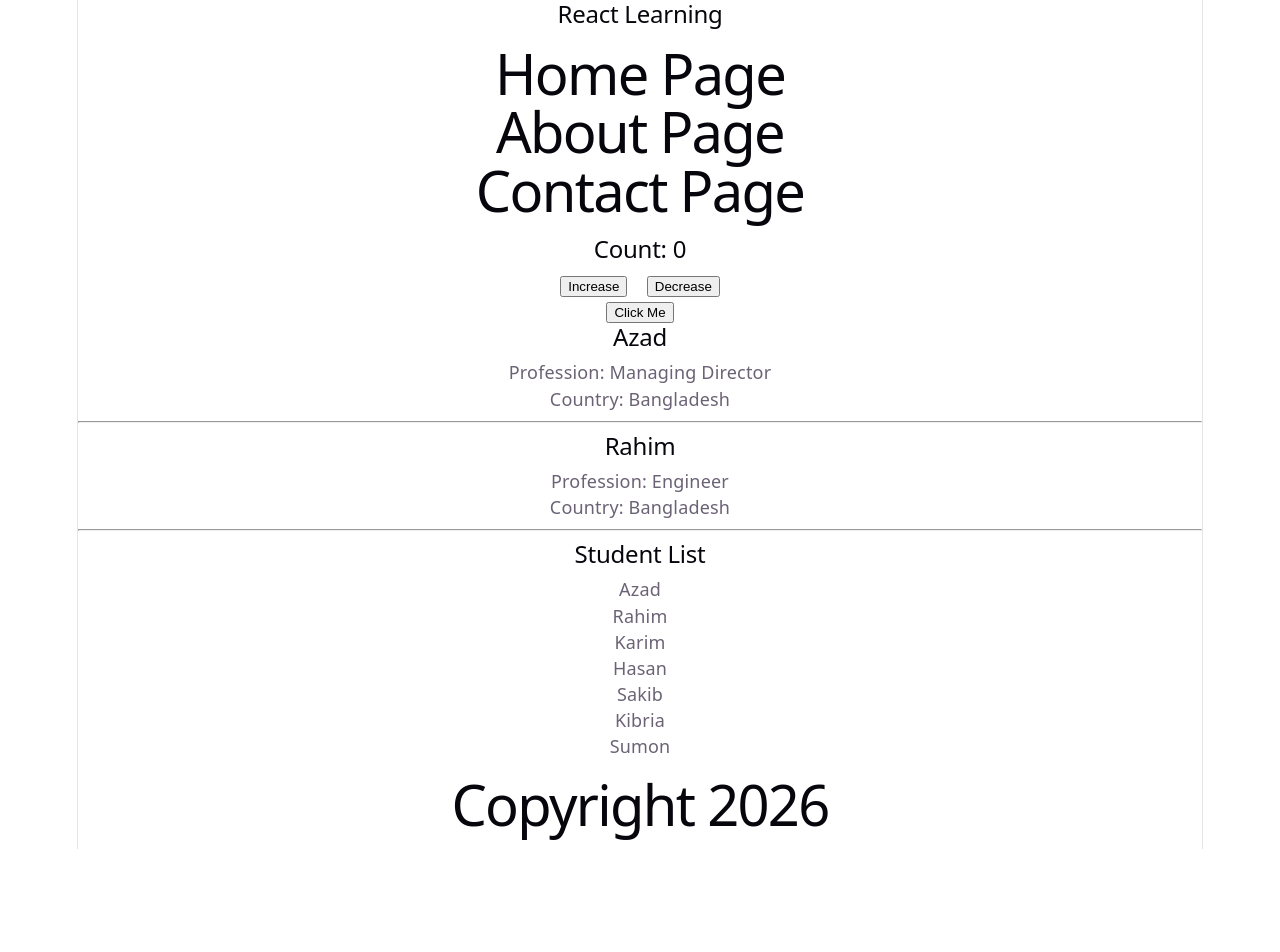
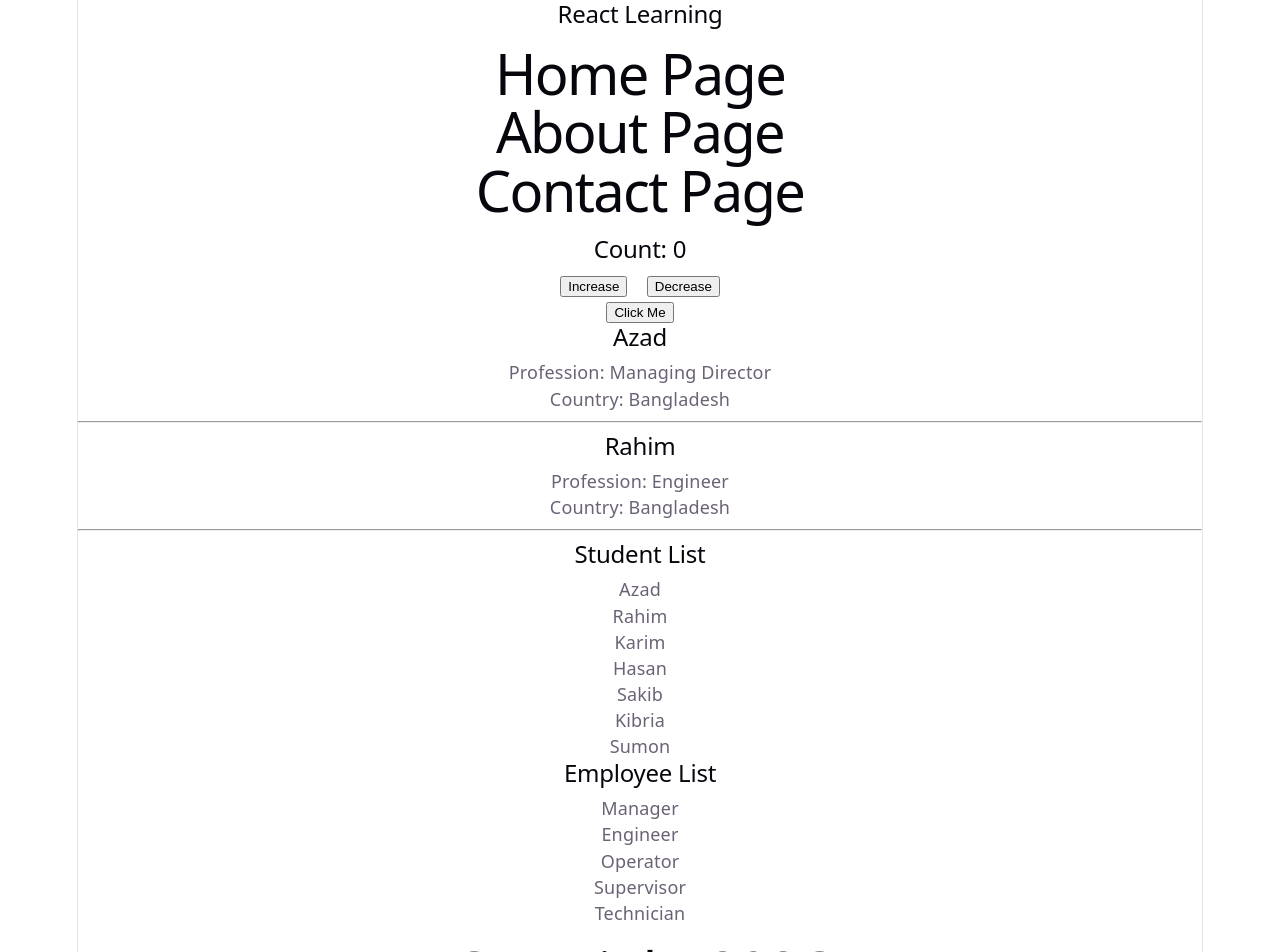
Before and after one commit to Md-Abul-Kalam-Azad-318/react-learning, a React (Vite) app: page / in a window 1280 px wide. Shown: the top 952 px of the page. Before the commit the page ends 849 px from the top, so only its background shows below. Built offline with nearby package versions, Linux system fonts and the light colour scheme.

Commit message:
Topic 8 (Employee List: Rendering lists using map()

```diff
--- a/src/App.jsx
+++ b/src/App.jsx
@@ -9,6 +9,7 @@ import Footer from './components/Footer'
 import Button from './components/Button'
 import Greeting from './components/Greeting'
 import StudentList from './components/StudentList'
+import EmployeeList from './components/EmployeeList'
 
 function App() {
 
@@ -36,6 +37,7 @@ function App() {
         />
 
         <StudentList />
+        <EmployeeList />
 
         <Footer />
     </div>
--- /dev/null
+++ b/src/components/EmployeeList.jsx
@@ -0,0 +1,27 @@
+import React from 'react'
+
+const EmployeeList = () => {
+
+    const employees = [
+        'Manager',
+        'Engineer',
+        'Operator',
+        'Supervisor',
+        'Technician'
+    ];
+
+  return (
+    <div>
+        <h2>Employee List</h2>
+
+        {
+            employees.map( (employee, index) => (
+                    <p key={index}> {employee} </p>
+            ) )
+
+        }
+    </div>
+  );
+}
+
+export default EmployeeList
```
